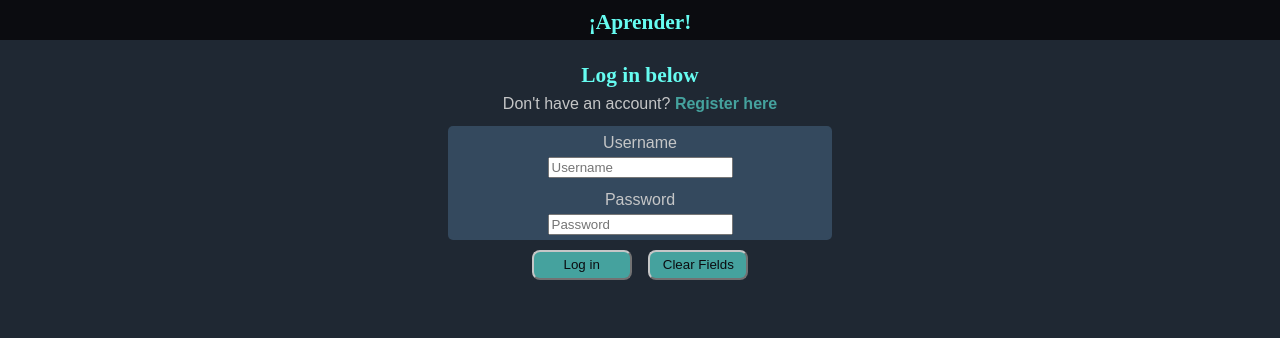
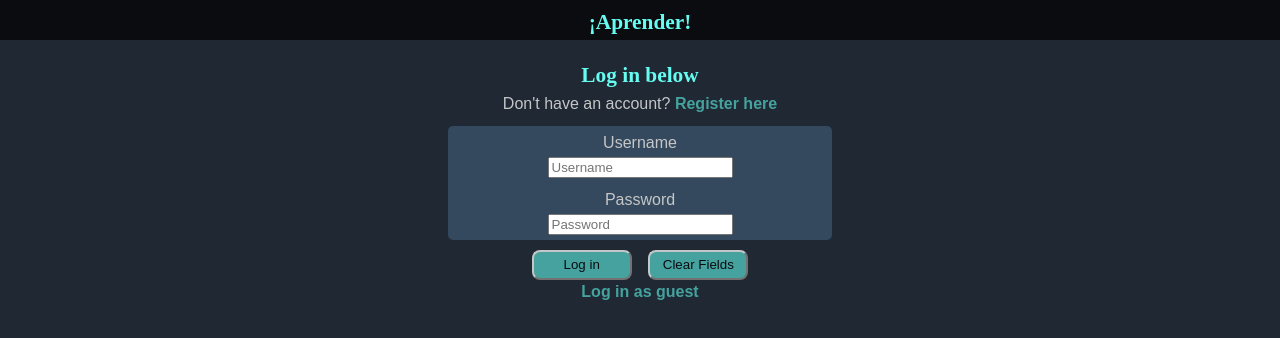
Before and after one commit to awpala/aprender, a React (Create React App) app: page /#/ in a window 1280 px wide. Shown: the top 338 px of the page. Built offline with nearby package versions, Linux system fonts and the light colour scheme; no server answers.

Commit message:
Add log in as guest feature

```diff
--- a/src/components/Landing/Landing.js
+++ b/src/components/Landing/Landing.js
@@ -38,10 +38,16 @@ const Landing = ({ history, getUser }) => {
     if (username && password) {
       const userData = await axios.post('/auth/login', {username, password});
       const { data } = userData;
-      logInUser(data.username, data.user_id, data.first_name, data.last_name);
+      logInUser(data.username, data.user_id, data.first_name);
     } else {
       alert('Enter username and password.');
     }
+  }
+
+  const handleGuest = async () => {
+    const guestData = await axios.post('/auth/guest');
+    const { data } = guestData;
+    logInUser(data.username, data.user_id, data.first_name);
   }
 
   // submit form using Enter key
@@ -87,7 +93,6 @@ const Landing = ({ history, getUser }) => {
             </div>
           )
         }
-        {/* TO-DO: "Log in as guest" */}
         <div className="landing-card">
           {!isRegistered
             && (
@@ -187,6 +192,11 @@ const Landing = ({ history, getUser }) => {
             Clear Fields
           </button>
         </div>
+        <p className="landing-view">
+            <strong
+              onClick={() => handleGuest()}>Log in as guest
+            </strong>
+        </p>
       </section>
     </div>
   );
--- a/src/components/Profile/Profile.js
+++ b/src/components/Profile/Profile.js
@@ -3,7 +3,7 @@ import axios from 'axios';
 import ProfileTable from './ProfileTable';
 import ProfileChart from './ProfileChart';
 
-const Profile = ({ history, userId, firstName, logOutUser }) => {
+const Profile = ({ history, userId, firstName, username, logOutUser }) => {
   const [isChartView, setIsChartView] = useState(false);
   const [isAdminView, setIsAdminView] = useState(false);
   const [words, setWords] = useState(null);
@@ -199,12 +199,16 @@ const Profile = ({ history, userId, firstName, logOutUser }) => {
           >
             Reset<br/>Profile
           </button>
+          {(username !== 'guest')
+            && (
               <button
                 className="profile-btn administration"
                 onClick={() => handleAdminRequest(2)}
               >
                 Delete User<br/>Account
               </button>
+            )
+          }
         </div>
         {isAdminView
           && (
--- a/src/components/Profile/index.js
+++ b/src/components/Profile/index.js
@@ -5,6 +5,7 @@ import Profile from './Profile';
 const mapStateToProps = (state) => ({
   userId: state.user.userId,
   firstName: state.user.firstName,
+  username: state.user.username,
 });
 
 const mapDispatchToProps = (dispatch) => ({
--- a/src/sass/components/_buttons.scss
+++ b/src/sass/components/_buttons.scss
@@ -13,5 +13,6 @@
         text-decoration: none;
         overflow-wrap: break-word;
         border-color: $color-text;
+        cursor: pointer;
     }
 }
--- a/src/sass/layout/_landing.scss
+++ b/src/sass/layout/_landing.scss
@@ -38,6 +38,11 @@
         width: 100px;
         height: 30px;
     }
+    &-view {
+        strong {
+            cursor: pointer;
+        }
+    }
 }
 
 .form-actions {
```
Also changed, not shown: 2 other files (tests, documents, lock files or other folders). Lines whose indentation alone changed are shown as unchanged.
